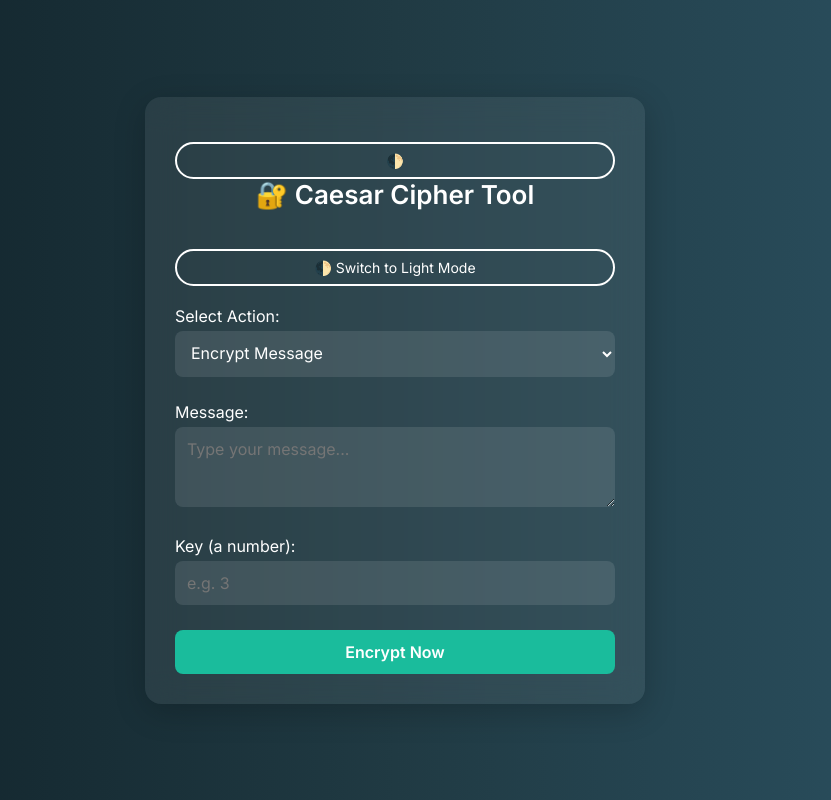
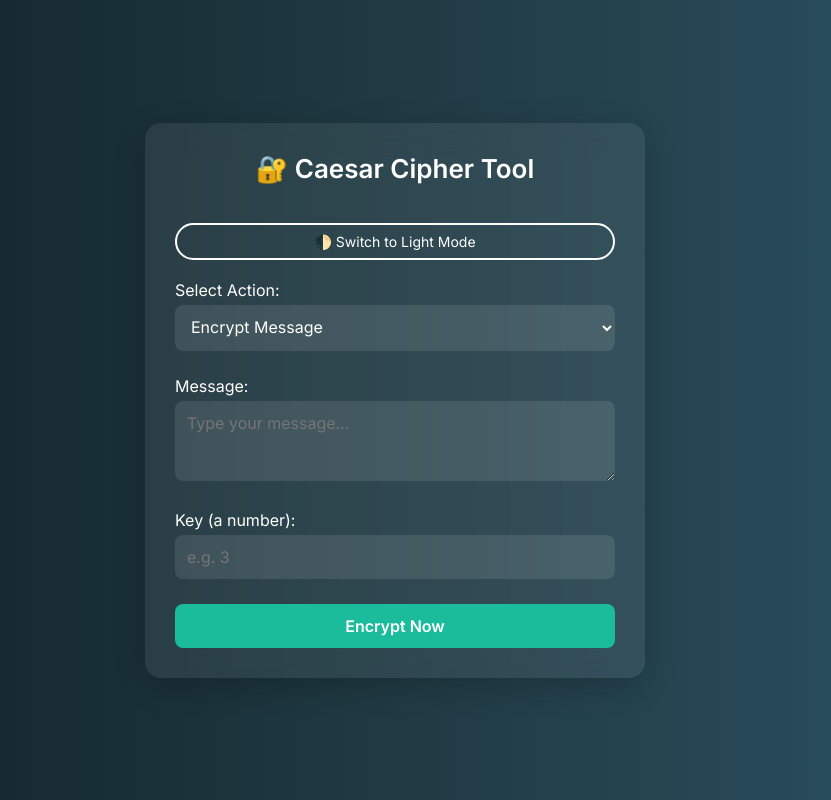
Before and after one commit to Mrcaptain-00/Caesar_Cipher_app, a plain HTML site: page index.html in a window 1280 px wide. Shown: the whole page, without its empty margins (245-1076 px from the left). Drawn offline with Linux system fonts and the light colour scheme.

Commit message:
Update index.html

```diff
--- a/index.html
+++ b/index.html
@@ -162,9 +162,6 @@
 <body>
 
   <div class="container">
-    <button class="toggle-mode" onclick="toggleTheme()">🌓</button>
-
-
     <h1>🔐 Caesar Cipher Tool</h1>
     <div class="theme-toggle-wrapper" style="text-align:center; margin-bottom: 20px;">
       <button class="toggle-mode" onclick="toggleTheme()" id="themeToggle">🌓 Switch to Light Mode</button>
```
